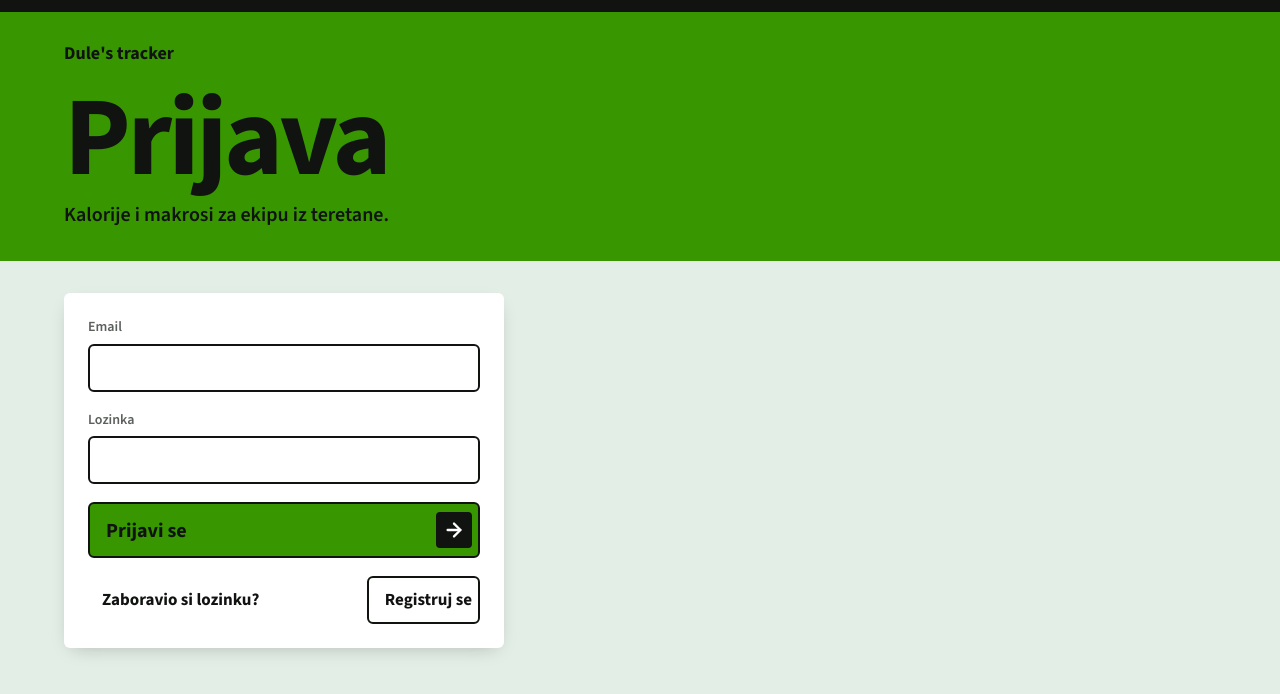
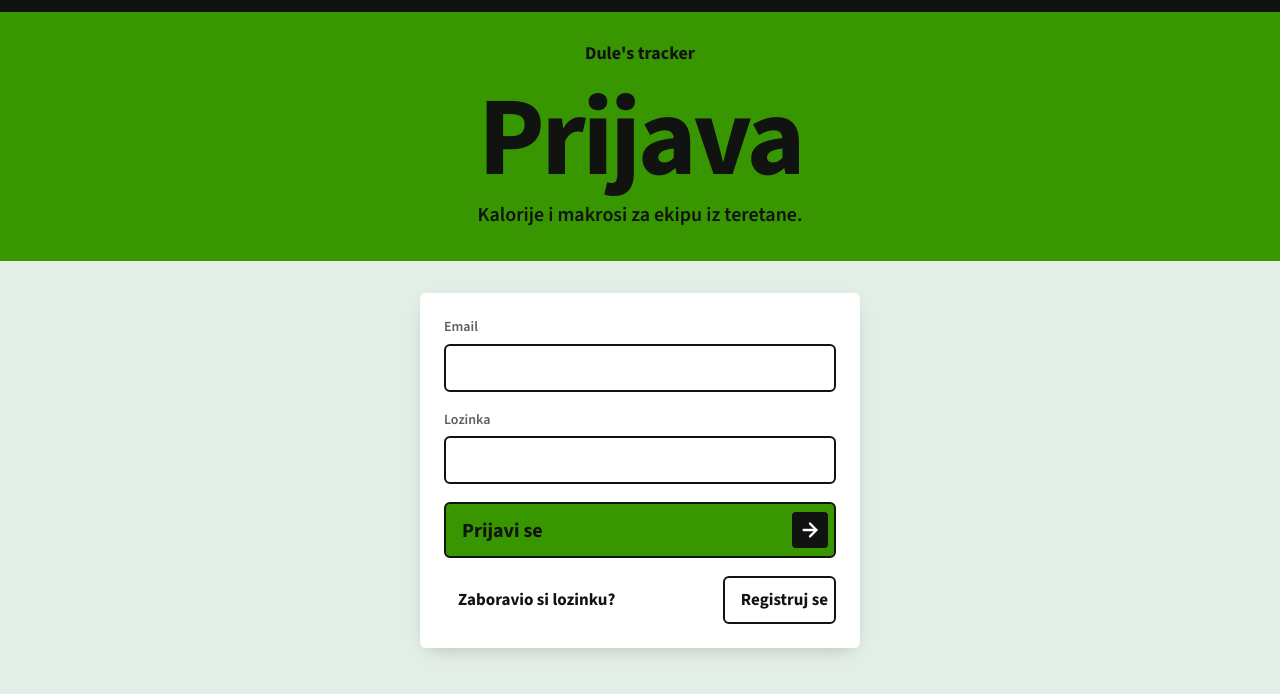
Before and after one commit to Du1eks/food-tracker, a React (Vite) app: page /login in a window 1280 px wide. Shown: the top 694 px of the page. Built offline with nearby package versions, Linux system fonts and the light colour scheme; no server answers.

Commit message:
centrirana stranica za prijavu

```diff
--- a/src/pages/nalog.css
+++ b/src/pages/nalog.css
@@ -3,13 +3,14 @@
   background: var(--zelena); color: var(--tekst);
   padding: 28px clamp(16px, 5vw, 64px) 32px;
   border-top: 12px solid var(--tekst);
+  text-align: center;
 }
 .nalog-ime { font-weight: 800; font-size: 18px; }
 .nalog-traka h1 { font-weight: 900; font-size: clamp(56px, 10vw, 112px); line-height: 0.95; letter-spacing: -0.03em; margin-top: 18px; }
 .nalog-opis { font-size: 20px; font-weight: 600; margin-top: 10px; }
 .nalog-panel { padding: 32px clamp(16px, 5vw, 64px) 48px; }
 .nalog-forma {
-  max-width: 440px; display: grid; gap: 18px;
+  max-width: 440px; margin-inline: auto; display: grid; gap: 18px;
   background: var(--bela); border-radius: var(--r); padding: 24px;
   box-shadow: var(--senka);
 }
```
